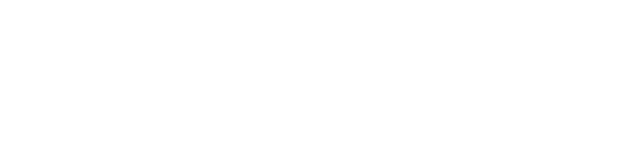
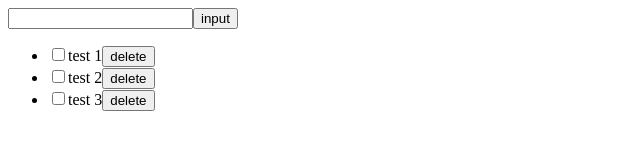
Before and after one commit to gentamura/todo-vanilla-js, a plain HTML site: page index.html in a window 1280 px wide. Shown: the whole page, without its empty margins (0-640 px from the left). Drawn offline with Linux system fonts and the light colour scheme.

Commit message:
Added html components

```diff
--- a/index.html
+++ b/index.html
@@ -6,6 +6,12 @@
   <title>Todo Vanilla JS</title>
 </head>
 <body>
+  <input type="text" /><button>input</button>
+  <ul>
+    <li><label><input type="checkbox" />test 1</label><input type="button" value="delete" /></li>
+    <li><label><input type="checkbox" />test 2</label><input type="button" value="delete" /></li>
+    <li><label><input type="checkbox" />test 3</label><input type="button" value="delete" /></li>
+  </ul>
   <script type="text/javascript">
   </script>
 </body>
```
